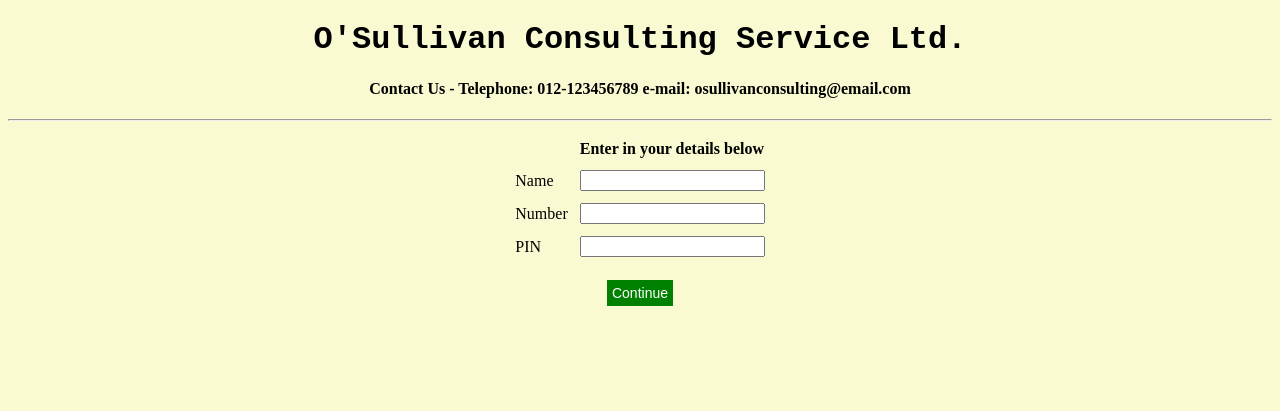
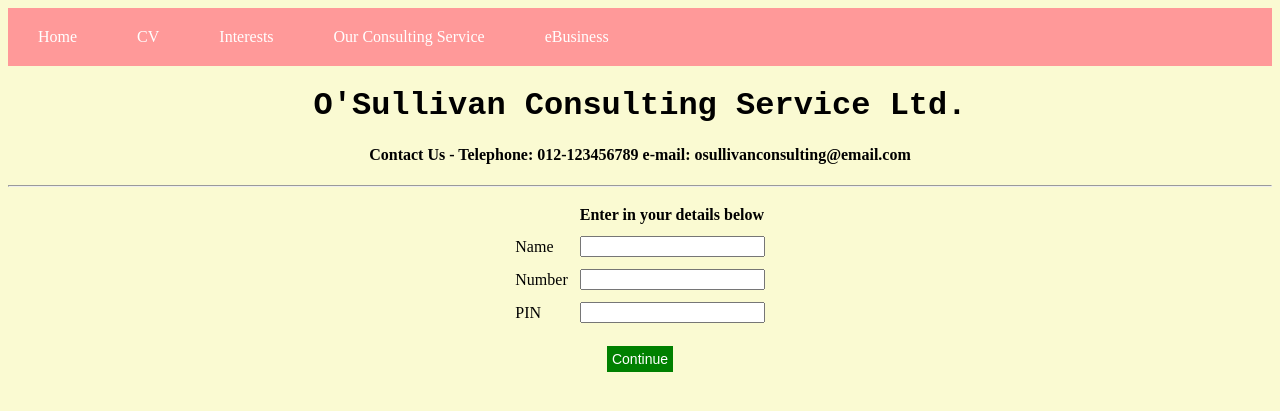
Before and after one commit to AOS-118308233/IS1113FinalProject, a PHP site: page /eBus2.php in a window 1280 px wide. Shown: the top 411 px of the page. Run offline with PHP 8.4, Linux system fonts and the light colour scheme; data that the repository does not hold is empty.

Commit message:
Second Commit

```diff
--- a/CV.html
+++ b/CV.html
@@ -59,7 +59,8 @@
 <body id="page-top">
 
     <ul id ="navbar">
-            <li id="nav"><a class="active" href="CV.html">CV</a></li>
+            <li id="nav"><a class="active" href="index.php"> Home </a></li>
+            <li id="nav"><a href="CV.html"> CV </a></li>
             <li id="nav"><a href="Interests.html"> Interests </a></li>
             <li id="nav"><a href="consultingServices.html"> Our Consulting Service </a></li>
             <li id="nav"><a href="eBus1.php"> eBusiness </a></li>
--- a/consultingServices.html
+++ b/consultingServices.html
@@ -63,7 +63,8 @@ and open the template in the editor.
     <body>
 
         <ul>
-            <li><a class="active" href="CV.html">CV</a></li>
+            <li><a class="active" href="index.php"> Home </a></li>
+            <li><a href="CV.html"> CV </a></li>
             <li><a href="Interests.html"> Interests </a></li>
             <li><a href="consultingServices.html"> Our Consulting Service </a></li>
             <li><a href="eBus1.php"> eBusiness </a></li>
--- a/eBus2.php
+++ b/eBus2.php
@@ -36,10 +36,42 @@
                           font-size: 14px;
                           }
 
+               ul {
+                list-style-type: none;
+                margin: 0;
+                padding: 0;
+                overflow: hidden;
+                background-color: #ff9999
+                }
+
+            li {
+                float: left;
+               }
+
+            li a {
+                display: block;
+                color: white;
+                text-align: center;
+                padding: 20px 30px;
+                text-decoration: none;
+}
+
+            li a:hover {
+                background-color: #ff6666;
+
         </style>
     </head>
 
     <body>
+
+        <ul>
+            <li><a class="active" href="index.php"> Home </a></li>
+            <li><a href="CV.html"> CV </a></li>
+            <li><a href="Interests.html"> Interests </a></li>
+            <li><a href="consultingServices.html"> Our Consulting Service </a></li>
+            <li><a href="eBus1.php"> eBusiness </a></li>
+        </ul>
+
 	<div class ="form">
             <form name ="Details" method = "post" action="eBus3.php">
 
```
Also changed, not shown: Sport.html (+20 -5 lines), Travel.html (+5 -4 lines), eBus1.php (+33 -0 lines), eBus3.php (+32 -0 lines), index.php (+11 -2 lines), mclaren.jpg (added).
